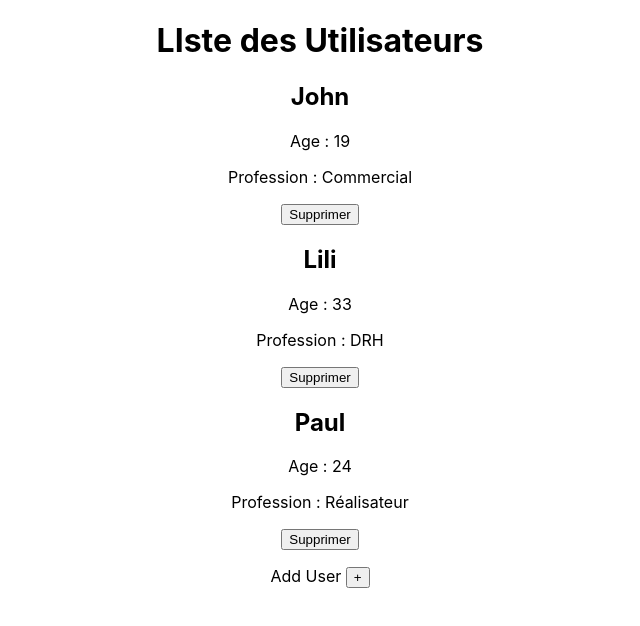
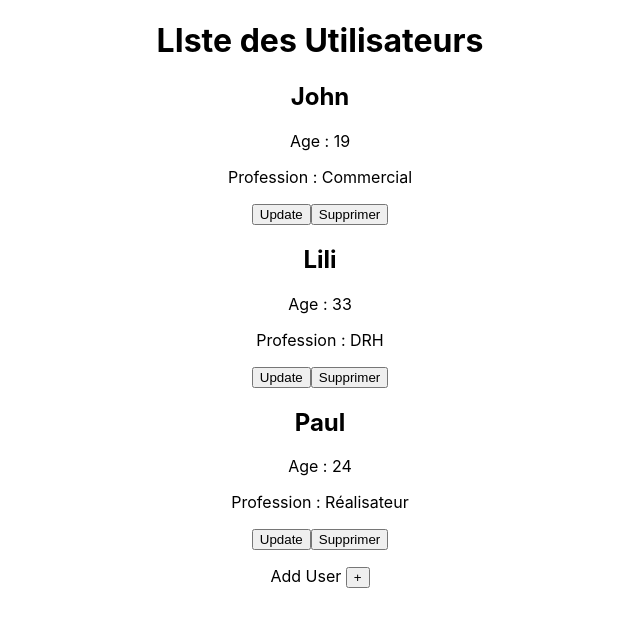
Before and after one commit to Guillaume1804/React_1, a React (Create React App) app: page / in a window 1280 px wide. Shown: the top 626 px of the page, without its empty margins (320-960 px from the left). Built offline with nearby package versions, Linux system fonts and the light colour scheme.

Commit message:
MAJ en supp AddUser + préparation de la suite avec une update des données possibles direct sur le DOM

```diff
--- a/src/App.jsx
+++ b/src/App.jsx
@@ -11,6 +11,13 @@ function App() {
     {name: "Paul", age: 24, profession: "Réalisateur"},
 
   ]);
+
+
+  // TODO : Faire un systéme permettant de mettre à jour un élément de la liste
+  const update = (index) => {
+    const updateUser = users.filter((_, userIndex) => userIndex ===index);
+    console.log(updateUser);
+  }
 
   const deleteTask = (index) => {
     const newUsers = users.filter((_, userIndex) => userIndex !==index);
@@ -29,6 +36,7 @@ function App() {
               age={user.age}
               profession={user.profession}
             />
+            <button onClick={() => update(index)}>Update</button>
             <button key={`boutton ${index}`} onClick={() => deleteTask(index)}>Supprimer</button>
           </div>
         ))}
--- a/src/form.jsx
+++ b/src/form.jsx
@@ -1,12 +1,8 @@
 import { useState } from "react";
 import AddInput from "./input";
 
-// // TODO Faire fonction permettant d'enregitrer un nouveau USER
 
 function AddForm({setUsers , users , setShowForm}) {
-
-    // Valeurs des inputs pour l'envoie
-    // const [inputValues, setInputValues] = useState([]);
 
     // Récupération des valeurs des inputs de l'enfant
     const [inputValue1, setInputValue1] = useState("");
```
Also changed, not shown: src/AddUser.jsx (deleted, +0 -7 lines).
